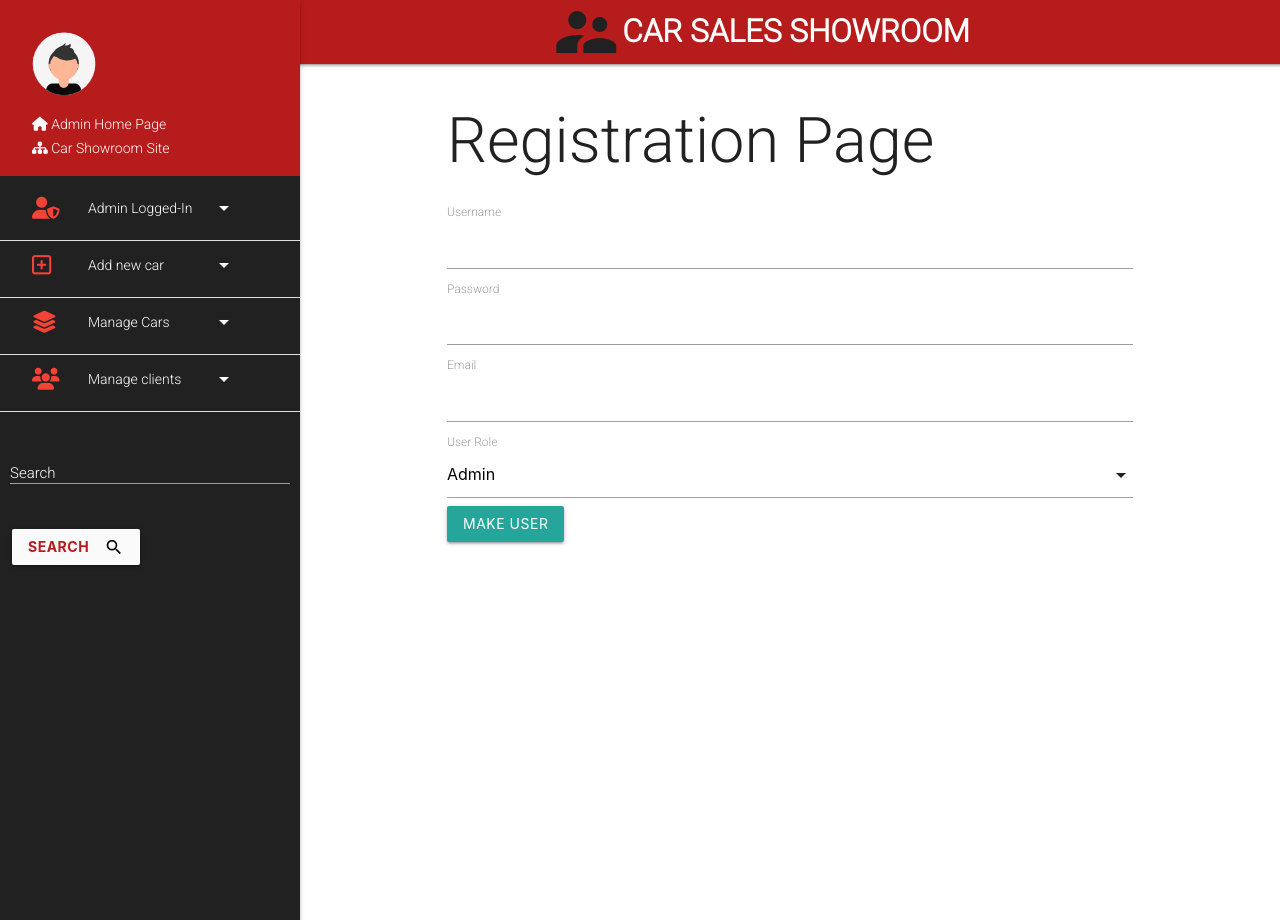
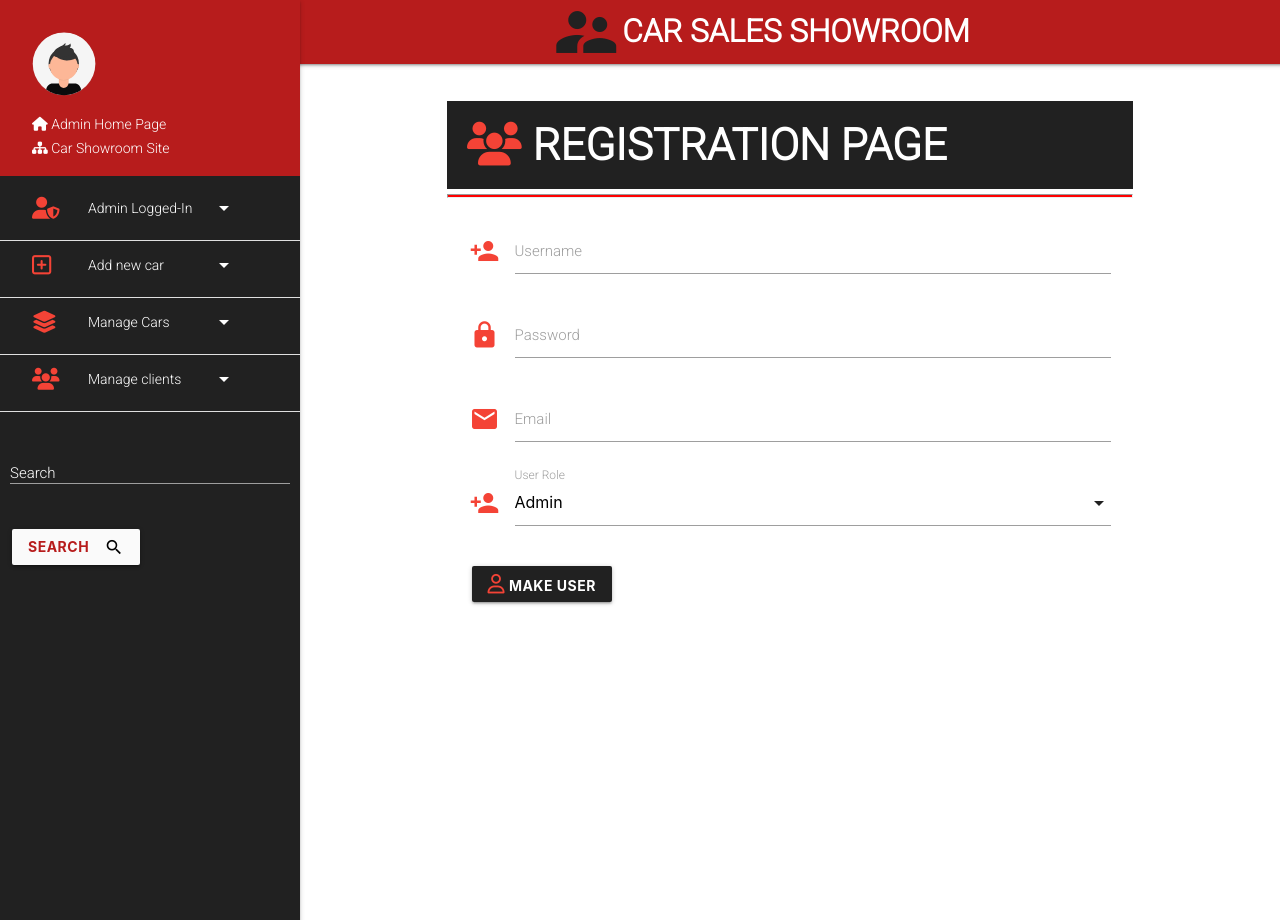
Before and after one commit to ashur-k/CI-MS3-Car-Showroom, a Flask app: page /login/register in a window 1280 px wide. Run offline with Flask 2, Linux system fonts and the light colour scheme; data that the repository does not hold is empty; some libraries are stand-ins or nearby versions.

Commit message:
user registration page design updated and back hand server side code is also updated

```diff
--- a/admin/templates/admin.html
+++ b/admin/templates/admin.html
@@ -54,7 +54,7 @@
     <div class="row">
         <div class="col s12">
             {%- for msg in errors %}
-            <p class="lead" style="color: green; font-weight:normal; text-decoration: underline;">{{ msg }}</p>
+            <p class="lead" style="color: green; font-weight:normal; font-size:18px; text-decoration: underline;">{{ msg }}</p>
             {% endfor -%}
         </div>
     </div>
--- a/admin/templates/search.html
+++ b/admin/templates/search.html
@@ -7,7 +7,7 @@
 <div class="container admin-dashboard-container">
     <div class="row grey darken-4 valign-wrapper">
             <h3 class="white-text"><i class="fas fa-search-plus red-text"></i>
-            {{car_make_results.count()}} Cars are seached in car make {{ car_make_search.car_make }}</h3>
+            {{car_make_results.count()}} Cars searched in car make {{ car_make_search.car_make }}</h3>
     </div><hr class="container-bottom-hr-styling">
 </div>
 
@@ -116,7 +116,7 @@
 {% elif reg_results %}
 <div class="container admin-dashboard-container">
     <div class="row grey darken-4 valign-wrapper">
-            <h3 class="white-text"><i class="fas fa-search-plus red-text"></i> Registraion number {{reg_results.reg_num}} is seached.</h3>
+            <h3 class="white-text"><i class="fas fa-search-plus red-text"></i> Registraion number {{reg_results.reg_num}} is searched.</h3>
     </div><hr class="container-bottom-hr-styling">
 </div>
 <div class="container">
@@ -211,7 +211,7 @@
 <div class="container admin-dashboard-container">
     <div class="row grey darken-4 valign-wrapper">
             <h3 class="white-text"><i class="fas fa-search-plus red-text"></i>
-                {{model_results.count()}} Cars are seached in
+                {{model_results.count()}} Cars are searched in
                 {{ car_model_search.car_make }} {{ car_model_search.car_model}}
             </h3>
     </div><hr class="container-bottom-hr-styling">
--- a/login/login.py
+++ b/login/login.py
@@ -35,17 +35,16 @@ def logging_in():
 @login.route('/register', methods=['POST', 'GET'])
 def register():
     if request.method == 'POST':
-        users = mongo.db.users
-        existing_user_email = users.find_one({'email': request.form['user_email']})
 
-        if existing_user_email is None:
+        existing_user = mongo.db.users.find_one({'name': request.form['username']})
+
+        if existing_user is None:
             hash = pbkdf2_sha256.hash(request.form['user_pwd'])
-            users.insert({'name': request.form['username'], 'user_pwd': hash, 'user_email': request.form['user_email'], 'user_role': request.form['user_role']})
-
-            flash('User has been created')
+            mongo.db.users.insert({'name': request.form['username'], 'user_pwd': hash, 'user_email': request.form['user_email'], 'user_role': request.form['user_role']})
+            flash('User name {} has been created.'.format(request.form['username']))
             return redirect(url_for('login.register'))
 
-        flash('User name already exist')
+        flash('User name {} already exists in database.'.format(request.form['username']))
     return render_template('register_user.html', admin_cars_make=mongo.db.car_make.find())
 
 
--- a/login/templates/register_user.html
+++ b/login/templates/register_user.html
@@ -3,44 +3,57 @@
 {% block head %} Registeration-Page {% endblock %}
 {% block content %}
 
+<div class="section container admin-dashboard-container">
+<div class="row grey darken-4 valign-wrapper">
+<h3 class="white-text" ><i class="fas fa-users red-text"></i> Registration Page</h3>
+</div><hr class="container-bottom-hr-styling">
+</div>
 <div class="container">
-<h1>Registration Page</h1>
     <div class="row">
-<div class="col-md-12">
-    <form method="POST" action="">
-    <div class="form-group col-md-12">
+        <form class="col s12" method="POST" action="{{url_for('login.register')}}">
+            <div class="input-field col s12">
+                <i class="material-icons red-text prefix">person_add</i>
+                <input type="text" class="validate" id="name" name="username" aria-describedby="emailHelp" required/>
                 <label for="Username">Username</label>
-      <input type="text" class="form-control" id="name" name="username" aria-describedby="emailHelp" required/>
             </div>
-    <div class="form-group col-md-12">
+            <div class="input-field col s12">
+                <i class="material-icons red-text prefix">lock</i>
+                <input type="password" class="validate" id="password" name="user_pwd" required/>
                 <label for="password">Password</label>
-      <input type="password" class="form-control" id="password" name="user_pwd" required/>
             </div>
-     <div class="form-group col-md-12">
+            <div class="input-field col s12">
+                <i class="material-icons red-text prefix">email</i>
+                <input type="email" class="validate" id="email" name="user_email" required/>
                 <label for="email">Email</label>
-      <input type="email" class="form-control" id="email" name="user_email" required/>
             </div>
-      <div class="form-group col-md-12">
-      <label for="user_role">User Role</label>
-     <select class="custom-select" id="user_role" name="user_role" required>
+            <div class="input-field col s12">
+                <i class="material-icons red-text prefix">person_add</i>
+                <select class="validate" id="user_role" name="user_role" required>
                     <option value="admin">Admin</option>
                     <option value="admin_asst">Admin Assistant</option>
                 </select>
+                <label for="user_role">User Role</label>
             </div>
-
-      <button type="submit" class="form-group btn btn-dark btn-block">Make User</button>
-    </form><br>
+             <div class="input-field col s12">
+                <button type="submit" class="waves-effect waves-light btn admin-custom-buttons"><i class="far fa-user red-text"></i> Make User</button>
+             </div>
                  {% with messages = get_flashed_messages() %}
                 {% if messages %}
                 {% for message in messages %}
-            <p>{{ message  }}</p>
+                <div class="col s12">
+
+                     <p style="font-size:18px; font-weight:bolder;">{{ message }}</p>
+
+                </div>
+
             {% endfor %}
 
         {% endif %}
         {% endwith %}
-</div>
+        </form>
     </div>
 </div>
 
 
+
 {% endblock %}
```
Lines whose indentation alone changed are shown as unchanged.
